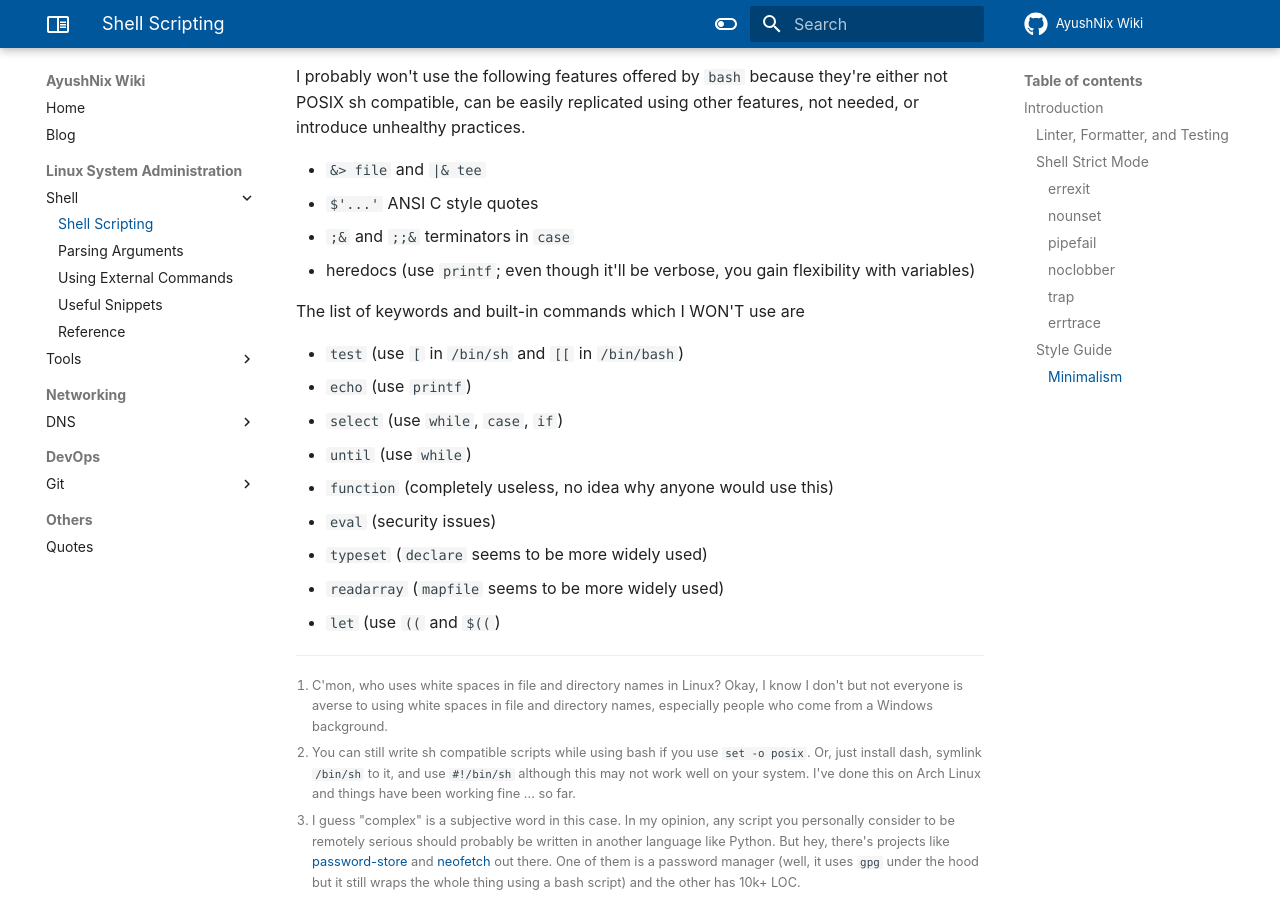
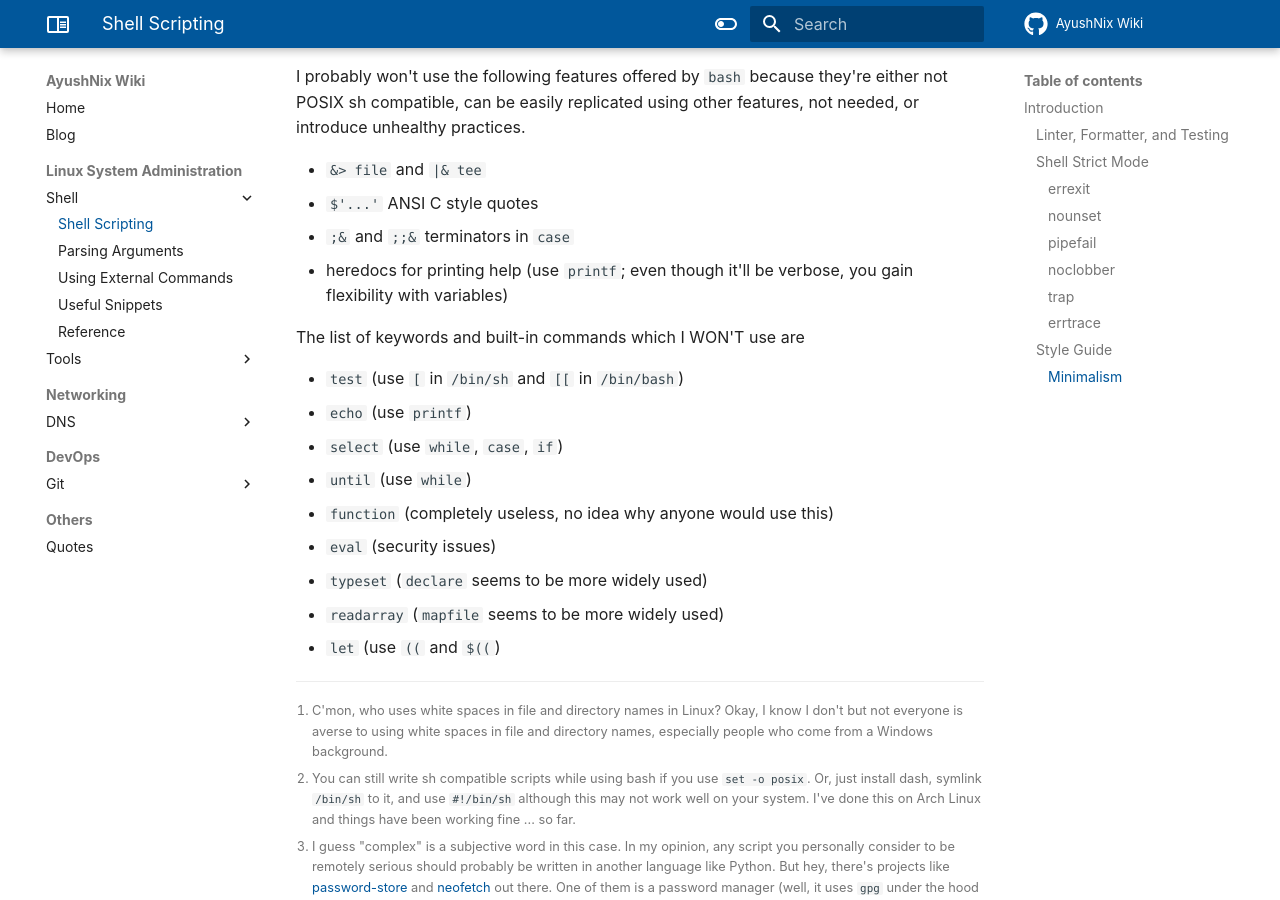
Before and after one commit to ayushnix/wiki, an MkDocs documentation site: the page built from docs/sysadmin/shell/scripting.md, in a window 1280 px wide and 900 px high, scrolled down 7294 px. Built offline with MkDocs 1.6.1 and Material for MkDocs 9.7.7, drawn with Linux system fonts in a browser that asks for light colours; comment, search, counter and statistics services are not loaded.

Commit message:
add clarification about heredocs

```diff
--- a/docs/sysadmin/shell/scripting.md
+++ b/docs/sysadmin/shell/scripting.md
@@ -358,7 +358,8 @@ practices.
 - `&> file` and `|& tee`
 - `$'...'` ANSI C style quotes
 - `;&` and `;;&` terminators in `case`
-- heredocs (use `printf`; even though it'll be verbose, you gain flexibility with variables)
+- heredocs for printing help (use `printf`; even though it'll be verbose, you gain flexibility with
+  variables)
 
 The list of keywords and built-in commands which I WON'T use are
 
```
